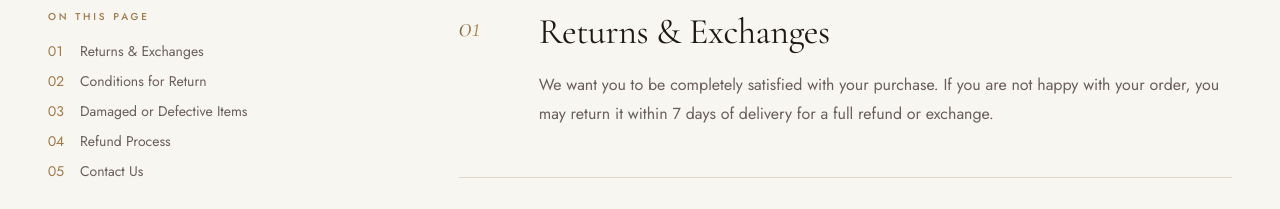
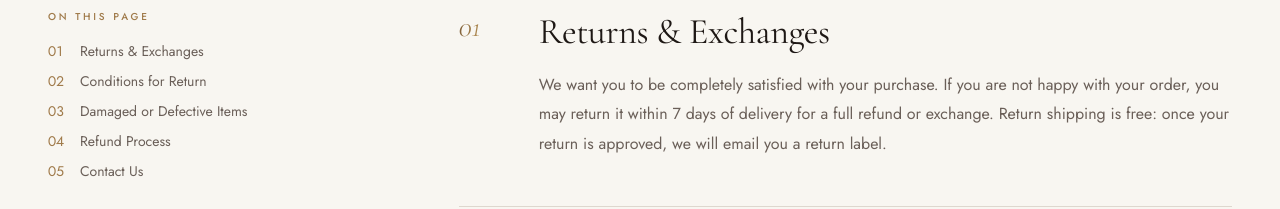
Before and after one commit to elakshat/mystamoura-e-commerce-launch, a React (Vite) app: page /refund in a window 1280 px wide. Shown: the part 489-698 px from the top of the page. Built offline with nearby package versions, Linux system fonts and the light colour scheme; no server answers; the database is empty.

Commit message:
Returns page: state that return shipping is free
Co-Authored-By: Claude Opus 5.5 <noreply@anthropic.com>

```diff
--- a/src/pages/RefundPage.tsx
+++ b/src/pages/RefundPage.tsx
@@ -12,7 +12,8 @@ export default function RefundPage() {
           body: (
             <p>
               We want you to be completely satisfied with your purchase. If you are not happy with your order, you may return
-              it within 7 days of delivery for a full refund or exchange.
+              it within 7 days of delivery for a full refund or exchange. Return shipping is free: once your return is
+              approved, we will email you a return label.
             </p>
           ),
         },
```
